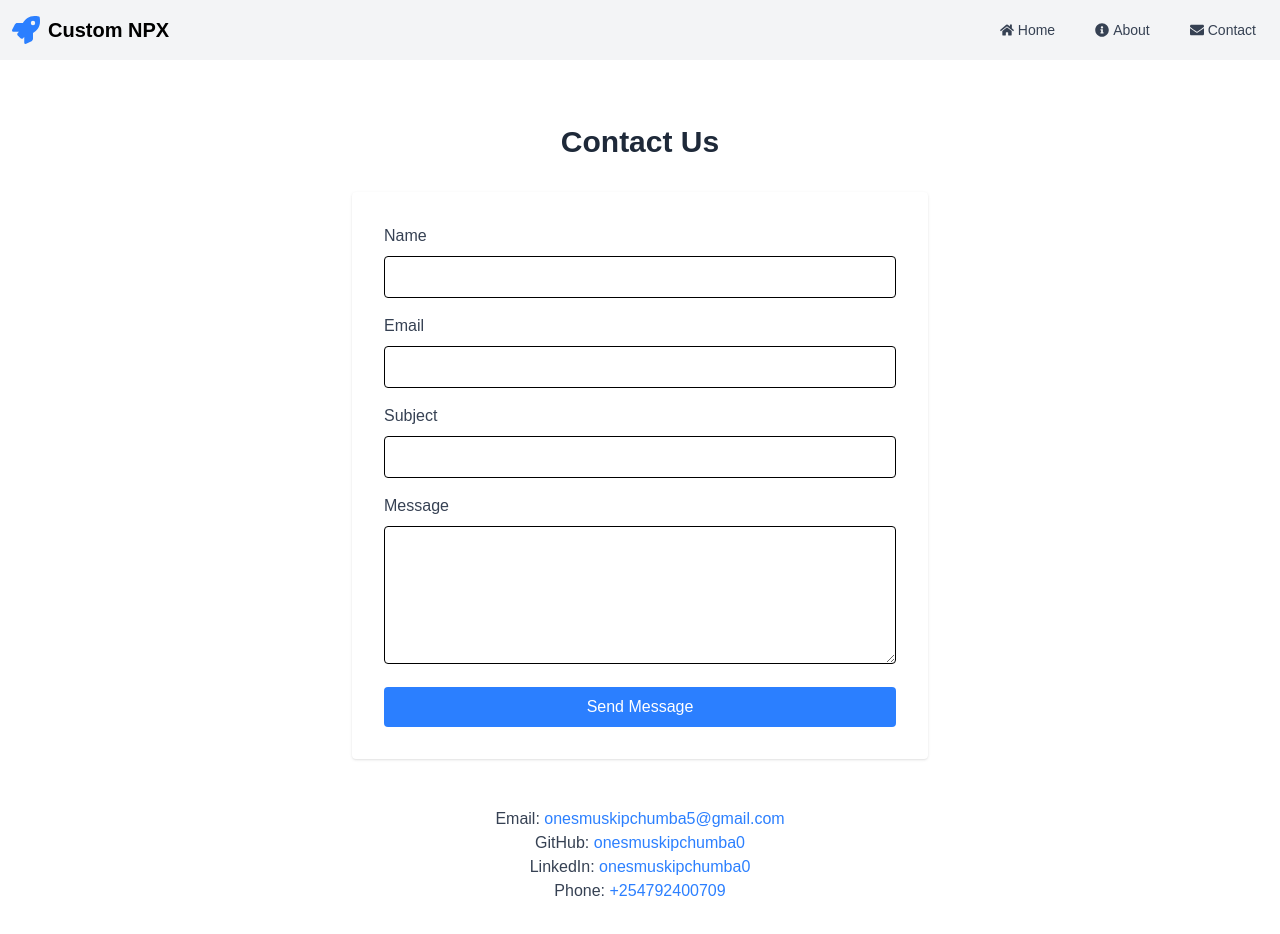
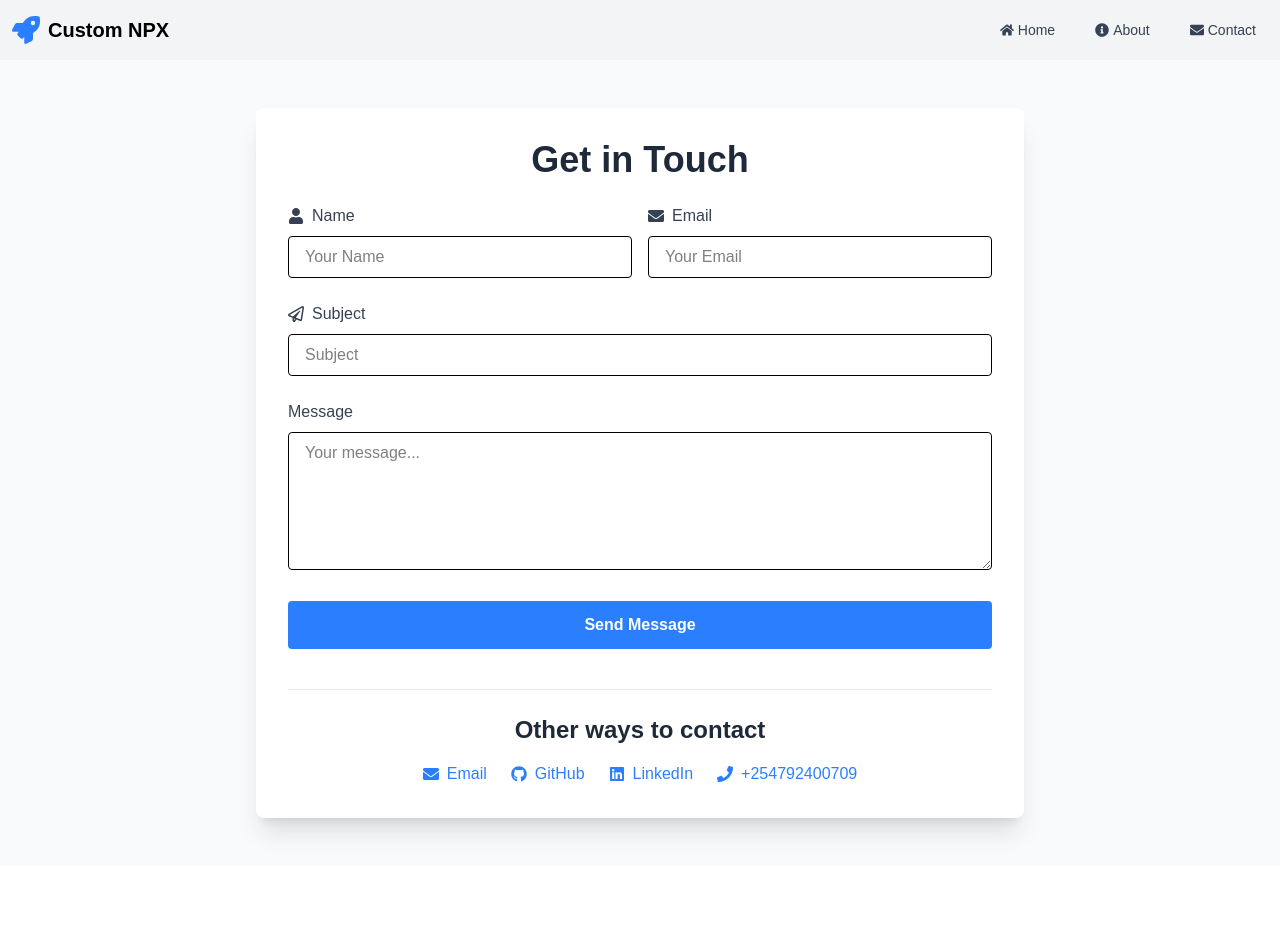
Before and after one commit to onesmuskipchumba0/custom-npx, a Next.js app: page /contacts in a window 1280 px wide. Shown: the top 934 px of the page. After the commit the page ends 866 px from the top, so only its background shows below. Built offline with nearby package versions, Linux system fonts and the light colour scheme.

Commit message:
fix the contacts page

```diff
--- a/app/contacts/page.tsx
+++ b/app/contacts/page.tsx
@@ -1,5 +1,14 @@
+"use client";
 import React, { useRef, useState } from "react";
 import emailjs from "@emailjs/browser";
+import {
+    FaUser,
+    FaEnvelope,
+    FaRegPaperPlane,
+    FaGithub,
+    FaLinkedin,
+    FaPhone,
+} from "react-icons/fa";
 
 export default function Contacts() {
     const form = useRef<HTMLFormElement>(null);
@@ -28,65 +37,70 @@ export default function Contacts() {
                     setError("An error occurred while sending the message.");
                 }
             );
-    e.currentTarget.reset();
+        (e.currentTarget as HTMLFormElement).reset();
     };
 
     return (
-    <div className="container mx-auto px-4 py-16">
-      <h1 className="text-3xl font-bold text-center text-gray-800 dark:text-white mb-8">
-        Contact Us
+        <div className="min-h-screen flex items-center justify-center bg-gray-50 dark:bg-gray-900 py-12 px-4">
+            <div className="w-full max-w-3xl bg-white dark:bg-gray-800 rounded-lg shadow-xl p-8">
+                <h1 className="text-4xl font-bold text-center text-gray-800 dark:text-white mb-6">
+                    Get in Touch
                 </h1>
-      <div className="max-w-xl mx-auto bg-white dark:bg-gray-800 p-8 rounded shadow">
-        <form ref={form} onSubmit={handleSubmit}>
-          <div className="mb-4">
+                <form ref={form} onSubmit={handleSubmit} className="space-y-6">
+                    <div className="flex flex-col sm:flex-row sm:space-x-4">
+                        <div className="w-full">
                             <label
-              className="block text-gray-700 dark:text-gray-300 mb-2"
                                 htmlFor="user_name"
+                                className="block text-gray-700 dark:text-gray-300 mb-2 flex items-center"
                             >
-              Name
+                                <FaUser className="mr-2" /> Name
                             </label>
                             <input
                                 type="text"
                                 id="user_name"
                                 name="user_name"
-              className="w-full px-4 py-2 border rounded focus:outline-none focus:border-blue-500"
+                                placeholder="Your Name"
+                                className="w-full px-4 py-2 border rounded focus:outline-none focus:border-blue-500 transition duration-200"
                                 required
                             />
                         </div>
-          <div className="mb-4">
+                        <div className="w-full mt-4 sm:mt-0">
                             <label
-              className="block text-gray-700 dark:text-gray-300 mb-2"
                                 htmlFor="user_email"
+                                className="block text-gray-700 dark:text-gray-300 mb-2 flex items-center"
                             >
-              Email
+                                <FaEnvelope className="mr-2" /> Email
                             </label>
                             <input
                                 type="email"
                                 id="user_email"
                                 name="user_email"
-              className="w-full px-4 py-2 border rounded focus:outline-none focus:border-blue-500"
+                                placeholder="Your Email"
+                                className="w-full px-4 py-2 border rounded focus:outline-none focus:border-blue-500 transition duration-200"
                                 required
                             />
                         </div>
-          <div className="mb-4">
+                    </div>
+                    <div>
                         <label
-              className="block text-gray-700 dark:text-gray-300 mb-2"
                             htmlFor="subject"
+                            className="block text-gray-700 dark:text-gray-300 mb-2 flex items-center"
                         >
-              Subject
+                            <FaRegPaperPlane className="mr-2" /> Subject
                         </label>
                         <input
                             type="text"
                             id="subject"
                             name="subject"
-              className="w-full px-4 py-2 border rounded focus:outline-none focus:border-blue-500"
+                            placeholder="Subject"
+                            className="w-full px-4 py-2 border rounded focus:outline-none focus:border-blue-500 transition duration-200"
                             required
                         />
                     </div>
-          <div className="mb-4">
+                    <div>
                         <label
+                            htmlFor="message"
                             className="block text-gray-700 dark:text-gray-300 mb-2"
-              htmlFor="message"
                         >
                             Message
                         </label>
@@ -94,68 +108,63 @@ export default function Contacts() {
                             id="message"
                             name="message"
                             rows={5}
-              className="w-full px-4 py-2 border rounded focus:outline-none focus:border-blue-500"
+                            placeholder="Your message..."
+                            className="w-full px-4 py-2 border rounded focus:outline-none focus:border-blue-500 transition duration-200"
                             required
                         ></textarea>
                     </div>
                     {success && (
-            <div className="mb-4 text-green-500 text-center">
+                        <div className="p-2 rounded bg-green-100 text-green-700 text-center">
                             Message sent successfully!
                         </div>
                     )}
                     {error && (
-            <div className="mb-4 text-red-500 text-center">{error}</div>
+                        <div className="p-2 rounded bg-red-100 text-red-700 text-center">
+                            {error}
+                        </div>
                     )}
                     <button
                         type="submit"
-            className="w-full bg-blue-500 text-white py-2 rounded hover:bg-blue-600 transition"
+                        className="w-full flex items-center justify-center bg-blue-500 hover:bg-blue-600 transition duration-200 text-white py-3 rounded font-semibold"
                     >
                         Send Message
                     </button>
                 </form>
-      </div>
-
-      <div className="mt-12 text-center text-gray-700 dark:text-gray-300">
-        <p>
-          Email:{" "}
+                <div className="mt-10 border-t border-gray-200 dark:border-gray-700 pt-6 text-center">
+                    <h2 className="text-2xl font-semibold text-gray-800 dark:text-white mb-4">
+                        Other ways to contact
+                    </h2>
+                    <div className="flex flex-wrap justify-center gap-6">
                         <a
                             href="mailto:onesmuskipchumba5@gmail.com"
-            className="text-blue-500 hover:underline"
+                            className="flex items-center text-blue-500 hover:text-blue-600 transition"
                         >
-            onesmuskipchumba5@gmail.com
+                            <FaEnvelope className="mr-2" /> Email
                         </a>
-        </p>
-        <p>
-          GitHub:{" "}
                         <a
                             href="https://github.com/onesmuskipchumba0"
                             target="_blank"
                             rel="noopener noreferrer"
-            className="text-blue-500 hover:underline"
+                            className="flex items-center text-blue-500 hover:text-blue-600 transition"
                         >
-            onesmuskipchumba0
+                            <FaGithub className="mr-2" /> GitHub
                         </a>
-        </p>
-        <p>
-          LinkedIn:{" "}
                         <a
                             href="https://www.linkedin.com/in/onesmuskipchumba0"
                             target="_blank"
                             rel="noopener noreferrer"
-            className="text-blue-500 hover:underline"
+                            className="flex items-center text-blue-500 hover:text-blue-600 transition"
                         >
-            onesmuskipchumba0
+                            <FaLinkedin className="mr-2" /> LinkedIn
                         </a>
-        </p>
-        <p>
-          Phone:{" "}
                         <a
                             href="tel:+254792400709"
-            className="text-blue-500 hover:underline"
+                            className="flex items-center text-blue-500 hover:text-blue-600 transition"
                         >
-            +254792400709
+                            <FaPhone className="mr-2" /> +254792400709
                         </a>
-        </p>
+                    </div>
+                </div>
             </div>
         </div>
     );
--- a/components/Navbar.jsx
+++ b/components/Navbar.jsx
@@ -10,7 +10,7 @@ function Navbar() {
           <span className="text-xl font-bold dark:text-gray-300">Custom NPX</span>
         </div>
         <div className="flex items-center space-x-4 mr-3">
-          <a href="#" className="flex items-center px-3 text-sm text-gray-700 dark:text-gray-300 hover:text-blue-500 transition">
+          <a href="/" className="flex items-center px-3 text-sm text-gray-700 dark:text-gray-300 hover:text-blue-500 transition">
             <FaHome className="mr-1" />
             Home
           </a>
@@ -18,7 +18,7 @@ function Navbar() {
             <FaInfoCircle className="mr-1" />
             About
           </a>
-          <a href="#" className="flex items-center px-3 text-sm text-gray-700 dark:text-gray-300 hover:text-blue-500 transition">
+          <a href="contacts" className="flex items-center px-3 text-sm text-gray-700 dark:text-gray-300 hover:text-blue-500 transition">
             <FaEnvelope className="mr-1" />
             Contact
           </a>
```
Lines whose indentation alone changed are shown as unchanged.
